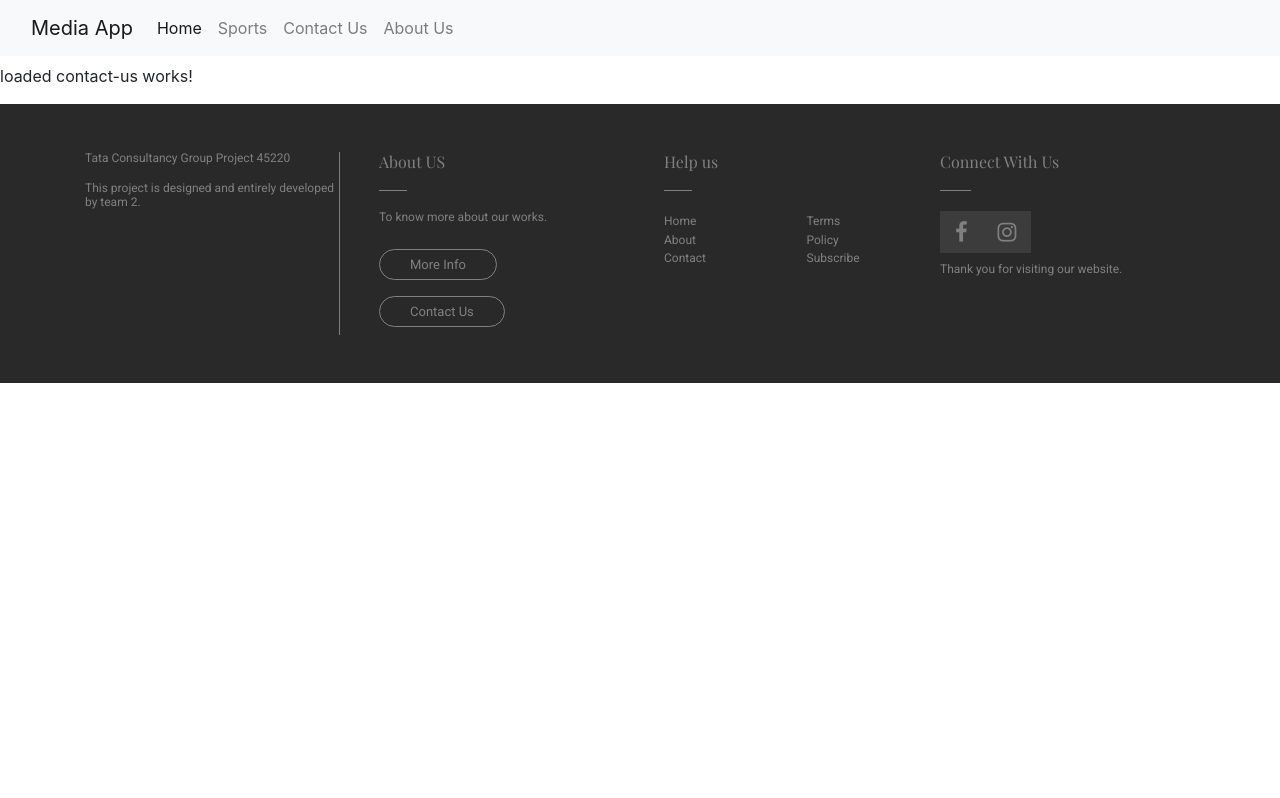
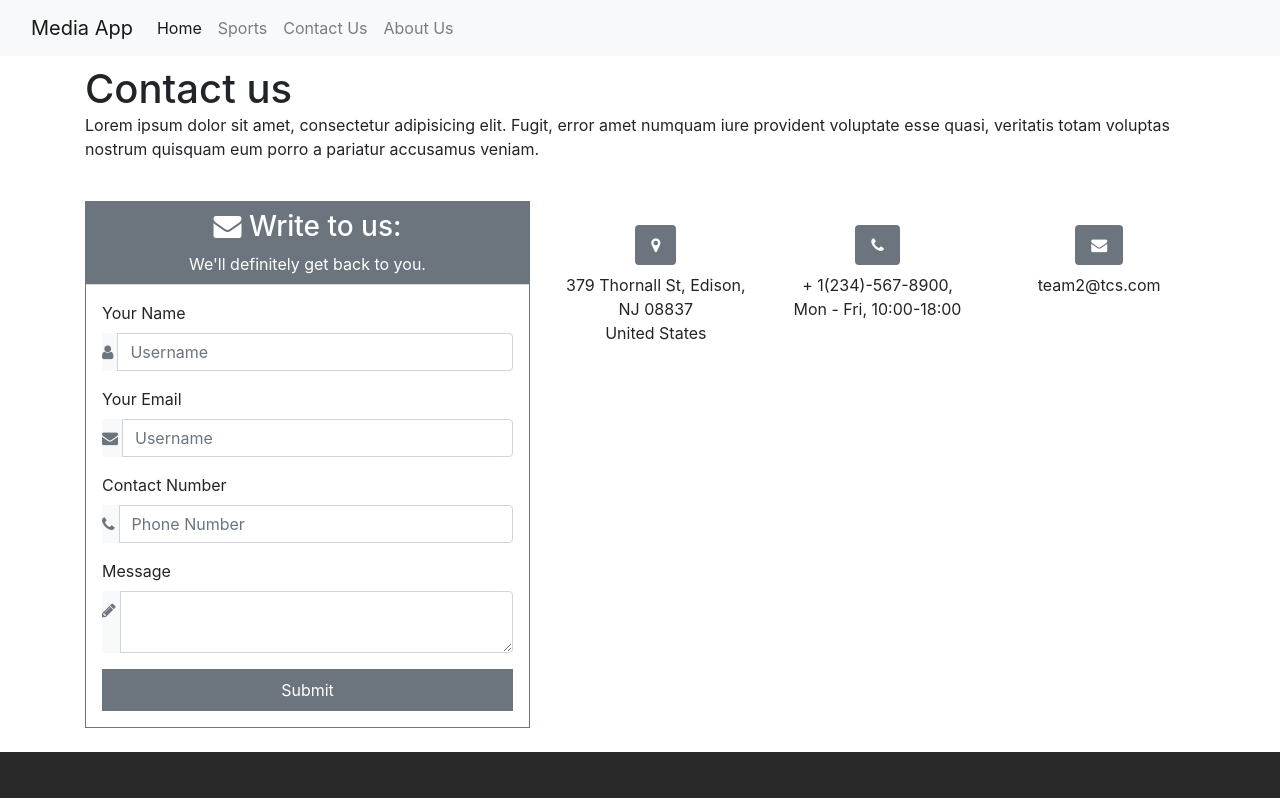
Before and after one commit to hdozal/Team2TCS, an Angular app in the folder MediaApp/: page /contactUs in a window 1280 px wide. Shown: the top 798 px of the page. Built offline with nearby package versions, Linux system fonts and the light colour scheme.

Commit message:
UI completed for Contact Us Page

```diff
--- a/MediaApp/src/app/components/contact-us/contact-us.component.html
+++ b/MediaApp/src/app/components/contact-us/contact-us.component.html
@@ -1 +1,101 @@
-<p style="padding-top:5%">loaded contact-us works!</p>
+<!-- Contact -->
+<div style="margin-top: 65px" class="contacs">
+    <section class="container">
+
+        <!--Contact heading-->
+        <h2 class="h1 m-0">Contact us</h2>
+        <!--Contact description-->
+        <p class="pb-4">Lorem ipsum dolor sit amet, consectetur adipisicing elit. Fugit, error amet numquam iure provident voluptate esse quasi, veritatis totam voluptas nostrum quisquam eum porro a pariatur accusamus veniam.</p>
+
+        <div class="row">
+
+            <!--Grid column-->
+            <div class="col-lg-5 mb-4">
+
+                <!--Form with header-->
+                <div class="card border-secondary rounded-0">
+
+                    <div class="card-header p-0">
+                        <div class="bg-secondary text-white text-center py-2">
+                            <h3><i class="fa fa-envelope"></i> Write to us:</h3>
+                            <p class="m-0">We'll definitely get back to you.</p>
+                        </div>
+                    </div>
+                    <div class="card-body p-3">
+
+                        <!--Body-->
+                        <div class="form-group">
+                            <label>Your Name</label>
+                            <div class="input-group">
+                                <div style="padding-top: 7px;padding-right: 5px;" class="input-group-addon bg-light"><i class="fa fa-user text-secondary"></i></div>
+                                <input type="text" class="form-control" id="inlineFormInputGroupUsername" placeholder="Username">
+                            </div>
+                        </div>
+                        <div class="form-group">
+                            <label>Your Email</label>
+                            <div class="input-group mb-2 mb-sm-0">
+                                <div style="padding-top: 7px;padding-right: 5px;" class="input-group-addon bg-light"><i class="fa fa-envelope text-secondary"></i></div>
+                                <input type="text" class="form-control" id="inlineFormInputGroupUsername" placeholder="Username">
+                            </div>
+                        </div>
+                        <div class="form-group">
+                            <label>Contact Number</label>
+                            <div class="input-group mb-2 mb-sm-0">
+                                <div style="padding-top: 7px;padding-right: 5px;" class="input-group-addon bg-light"><i class="fa fa-phone prefix text-secondary"></i></div>
+                                <input type="text" class="form-control" id="inlineFormInputGroupUsername" placeholder="Phone Number">
+                            </div>
+                        </div>
+                        <div class="form-group">
+                            <label>Message</label>
+                            <div class="input-group mb-2 mb-sm-0">
+                                <div style="padding-top: 7px;padding-right: 5px;" class="input-group-addon bg-light"><i class="fa fa-pencil text-secondary"></i></div>
+                                <textarea class="form-control"></textarea>
+                            </div>
+                        </div>
+
+                        <div class="text-center">
+                            <button class="btn btn-secondary btn-block rounded-0 py-2">Submit</button>
+                        </div>
+
+                    </div>
+
+                </div>
+                <!--Form with header-->
+
+            </div>
+            <!--Grid column-->
+
+            <!--Grid column-->
+            <div class="col-lg-7">
+
+                <!--Google map-->
+                <div class="mb-4">
+
+                </div>
+
+                <!--Buttons-->
+                <div class="row text-center">
+                    <div class="col-md-4">
+                        <a class="bg-secondary px-3 py-2 rounded text-white mb-2 d-inline-block"><i class="fa fa-map-marker"></i></a>
+                        <p>379 Thornall St, Edison, NJ 08837<br> United States</p>
+
+                    </div>
+
+                    <div class="col-md-4">
+                        <a class="bg-secondary px-3 py-2 rounded text-white mb-2 d-inline-block"><i class="fa fa-phone"></i></a>
+                        <p>+ 1(234)-567-8900, <br> Mon - Fri, 10:00-18:00</p>
+                    </div>
+
+                    <div class="col-md-4">
+                        <a class="bg-secondary px-3 py-2 rounded text-white mb-2 d-inline-block"><i class="fa fa-envelope"></i></a>
+                        <p>team2@tcs.com <br> </p>
+                    </div>
+                </div>
+
+            </div>
+        <!--Grid column-->
+
+        </div>
+
+    </section>
+</div>
--- a/MediaApp/src/app/components/footer/footer.component.html
+++ b/MediaApp/src/app/components/footer/footer.component.html
@@ -28,7 +28,7 @@
          <div class="row">
             <div class="col-md-6 ">
                <div class="logo-part">
-                  <p>Tata Consultancy Group Project 45220</p>
+                  <p> 379 Thornall St, Edison, NJ 08837 </p>
                   <p>This project is designed and entirely developed by team 2.</p>
                </div>
             </div>
```
